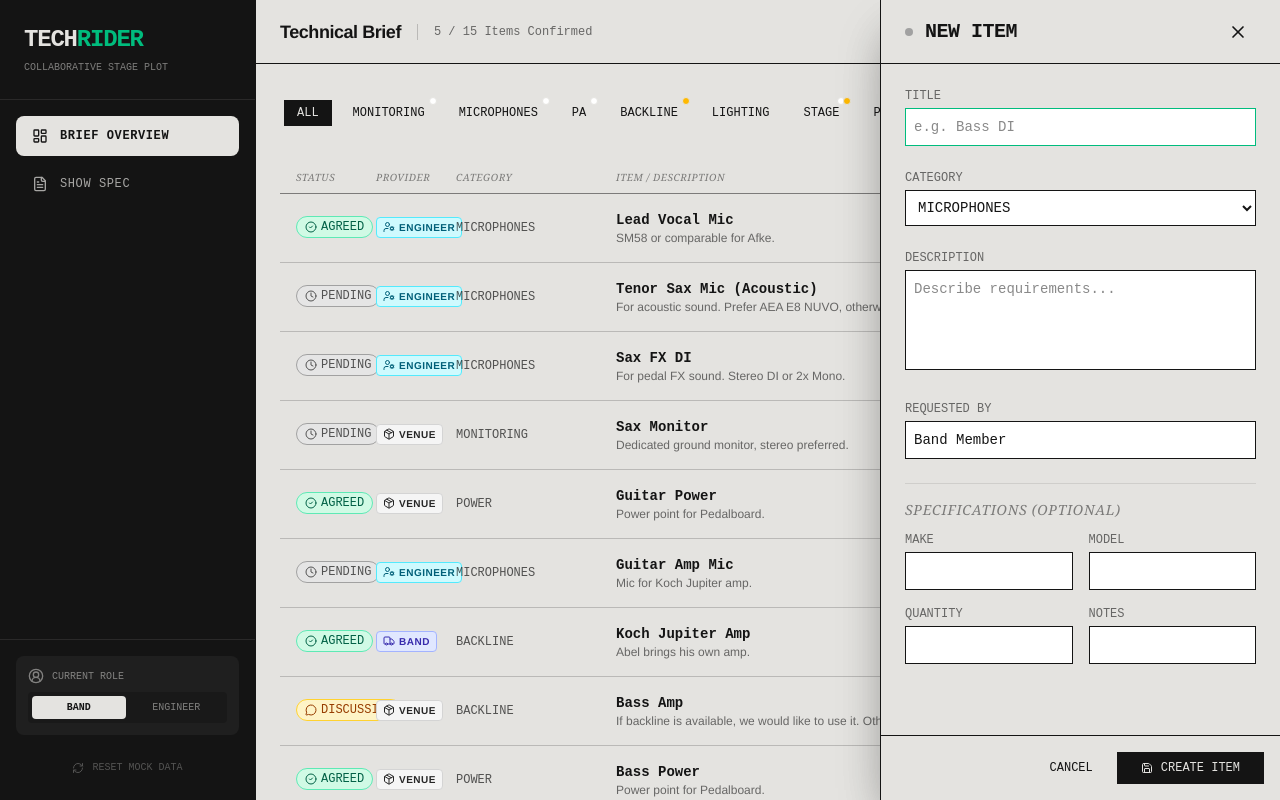
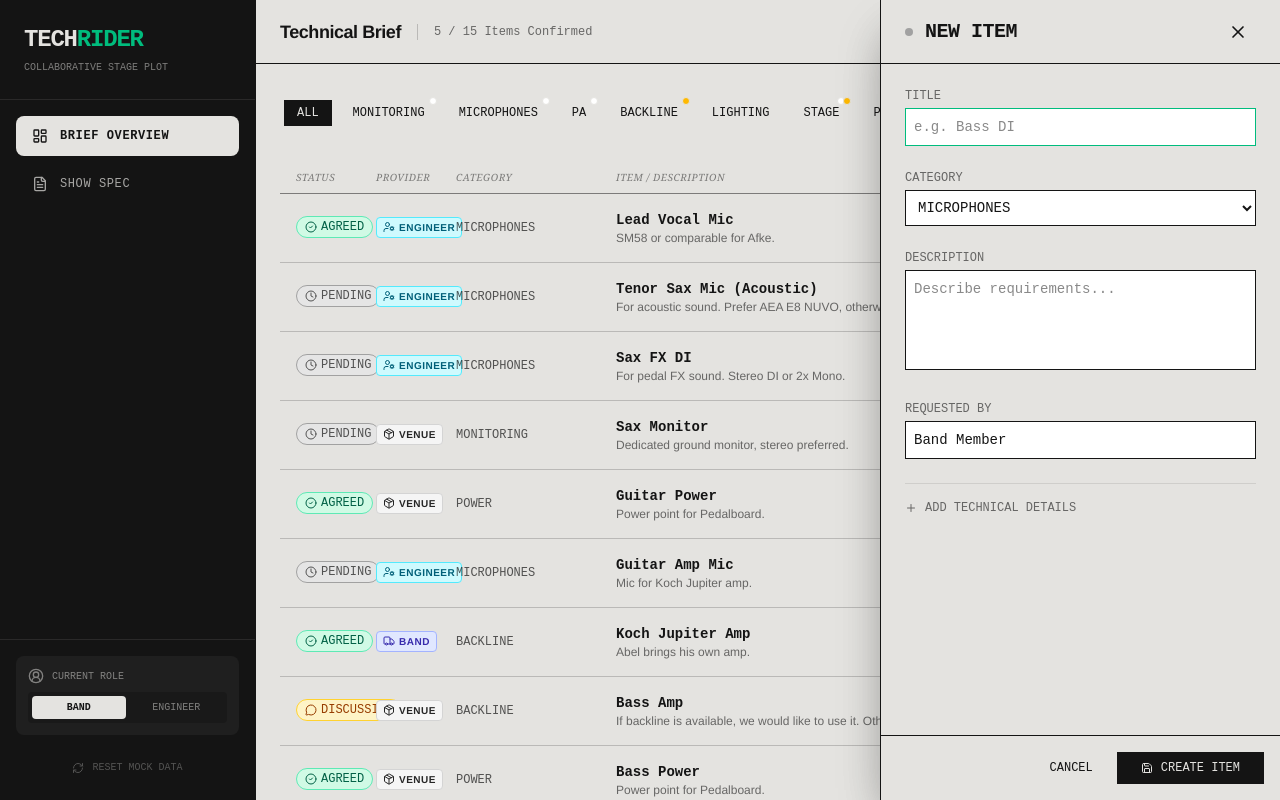
Before and after one commit to rikdewit/Miked-Briefing-System, a React (Vite) app: page / in a window 1280 px wide. Both pictures are taken after a click on the button "NEW ITEM". Built offline with nearby package versions, Linux system fonts and the light colour scheme.

Commit message:
feat: Enhance New Item Panel and App structure
Introduces state management for spec visibility in the New Item Panel and adds placeholder for a Welcome Modal in App.

Also imports necessary icons for future UI elements.

```diff
--- a/src/App.tsx
+++ b/src/App.tsx
@@ -19,6 +19,7 @@ function App() {
   }, [items]);
 
   const [isResetDialogOpen, setIsResetDialogOpen] = useState(false);
+
 
   const handleResetData = () => {
     setIsResetDialogOpen(true);
@@ -455,6 +456,11 @@ function App() {
           </motion.div>
         )}
       </AnimatePresence>
+
+      {/* Welcome Modal */}
+      <AnimatePresence>
+
+      </AnimatePresence>
     </div>
   );
 }
--- a/src/components/NewItemPanel.tsx
+++ b/src/components/NewItemPanel.tsx
@@ -1,6 +1,6 @@
 import React, { useState } from 'react';
 import { BriefItem, Category, Role } from '../types';
-import { X, Save } from 'lucide-react';
+import { X, Save, Plus, ChevronDown, ChevronUp } from 'lucide-react';
 
 interface NewItemPanelProps {
   role: Role;
@@ -14,6 +14,7 @@ export const NewItemPanel: React.FC<NewItemPanelProps> = ({ role, onClose, onSav
   const [description, setDescription] = useState('');
   const [requestedBy, setRequestedBy] = useState(role === 'BAND' ? 'Band Member' : 'Engineer');
   const [specs, setSpecs] = useState<BriefItem['specs']>({});
+  const [showSpecs, setShowSpecs] = useState(false);
 
   const handleSubmit = (e: React.FormEvent) => {
     e.preventDefault();
@@ -28,7 +29,7 @@ export const NewItemPanel: React.FC<NewItemPanelProps> = ({ role, onClose, onSav
   };
 
   return (
-    <div className="w-[400px] bg-[#E4E3E0] border-l border-[#141414] h-full flex flex-col shadow-2xl z-20">
+    <div className="w-full md:w-[400px] bg-[#E4E3E0] border-l border-[#141414] h-full flex flex-col shadow-2xl z-20">
       {/* Header */}
       <div className="h-16 border-b border-[#141414] flex items-center justify-between px-6 shrink-0 bg-[#E4E3E0]">
         <div className="flex items-center gap-3">
@@ -95,14 +96,24 @@ export const NewItemPanel: React.FC<NewItemPanelProps> = ({ role, onClose, onSav
         </div>
 
         <div className="pt-4 border-t border-[#141414]/10">
-          <h3 className="font-serif-italic text-sm opacity-50 uppercase tracking-wider mb-3">Specifications (Optional)</h3>
-          <div className="grid grid-cols-2 gap-4">
+          <button
+            type="button"
+            onClick={() => setShowSpecs(!showSpecs)}
+            className="flex items-center gap-2 text-xs font-mono uppercase opacity-60 hover:opacity-100 transition-opacity mb-3"
+          >
+            {showSpecs ? <ChevronUp className="w-3 h-3" /> : <Plus className="w-3 h-3" />}
+            {showSpecs ? 'Hide Technical Details' : 'Add Technical Details'}
+          </button>
+
+          {showSpecs && (
+            <div className="grid grid-cols-2 gap-4 animate-in fade-in slide-in-from-top-2 duration-200">
               <div>
                 <label className="block text-xs font-mono uppercase opacity-60 mb-1">Make</label>
                 <input
                   value={specs?.make || ''}
                   onChange={e => setSpecs({...specs, make: e.target.value})}
                   className="w-full bg-white border border-[#141414] p-2 font-mono text-sm"
+                  placeholder="e.g. Shure"
                 />
               </div>
               <div>
@@ -111,6 +122,7 @@ export const NewItemPanel: React.FC<NewItemPanelProps> = ({ role, onClose, onSav
                   value={specs?.model || ''}
                   onChange={e => setSpecs({...specs, model: e.target.value})}
                   className="w-full bg-white border border-[#141414] p-2 font-mono text-sm"
+                  placeholder="e.g. SM58"
                 />
               </div>
               <div>
@@ -131,6 +143,7 @@ export const NewItemPanel: React.FC<NewItemPanelProps> = ({ role, onClose, onSav
                 />
               </div>
             </div>
+          )}
         </div>
       </form>
 
```
Lines whose indentation alone changed are shown as unchanged.
